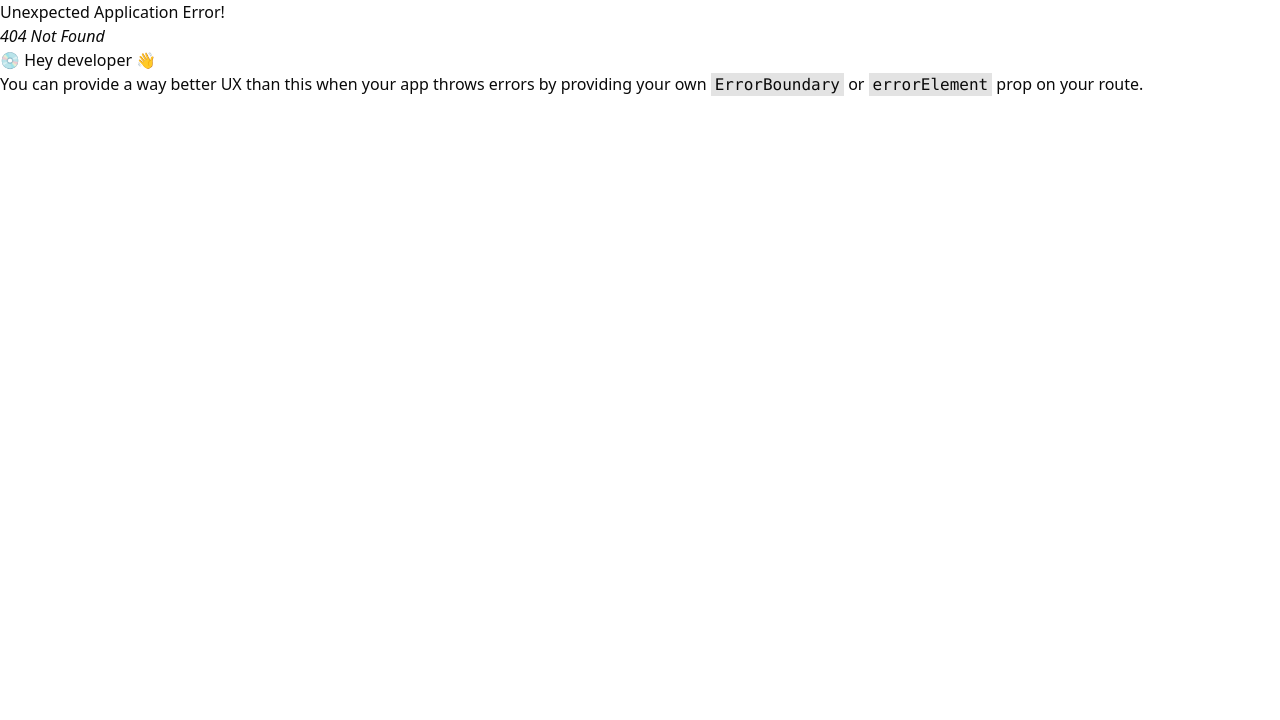
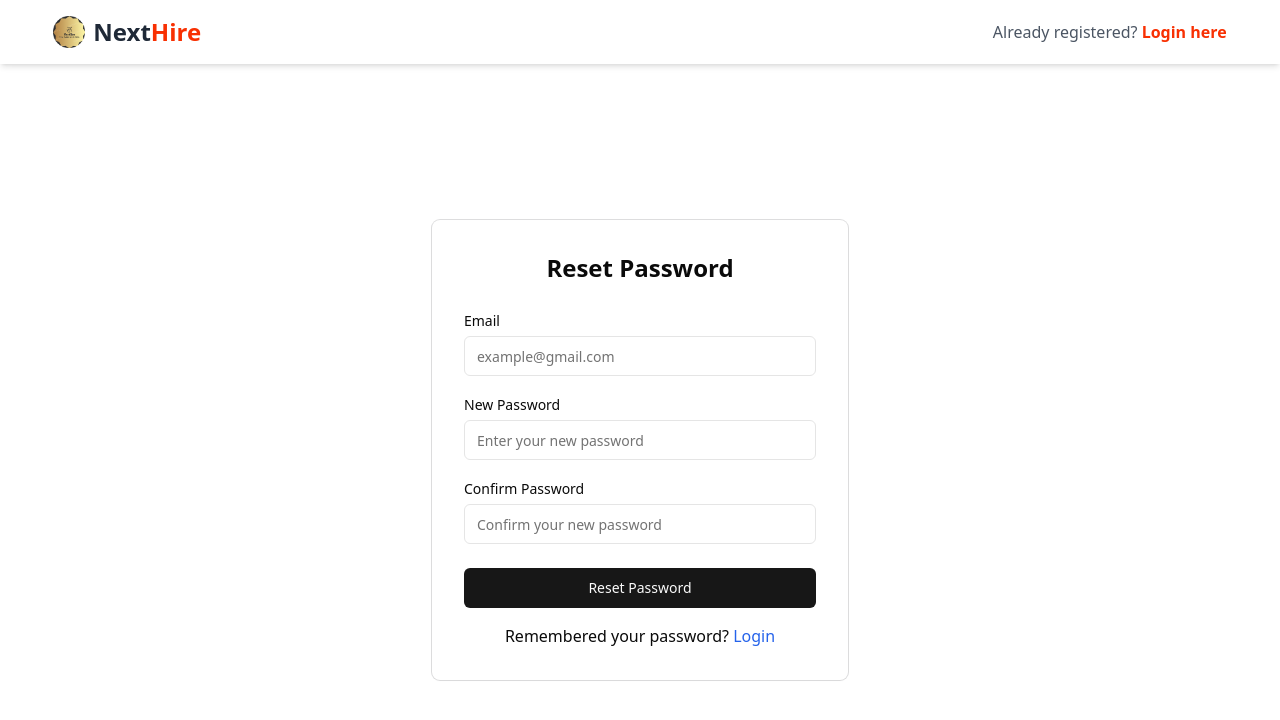
Before and after one commit to raobaba/Next_Hire_Job_Portal, a React (Vite) app in the folder client/: page /forgot-password in a window 1280 px wide. Before the commit this address had no page. Shown: the top 720 px of the page. Built offline with nearby package versions, Linux system fonts and the light colour scheme.

Commit message:
profile related

```diff
--- a/client/src/App.jsx
+++ b/client/src/App.jsx
@@ -13,7 +13,9 @@ import CompanySetup from "./components/admin/CompanySetup";
 import AdminJobs from "./components/admin/AdminJob";
 import PostJob from "./components/admin/PostJob";
 import Applicants from "./components/admin/Applicants";
+import ResetPassword from "./components/auth/ResetPassword";
 
+// Router setup
 const appRouter = createBrowserRouter([
   {
     path: "/",
@@ -26,6 +28,10 @@ const appRouter = createBrowserRouter([
   {
     path: "/signup",
     element: <Signup />,
+  },
+  {
+    path: "/forgot-password",
+    element: <ResetPassword />,
   },
   {
     path: "/jobs",
@@ -93,9 +99,11 @@ const appRouter = createBrowserRouter([
   },
 ]);
 
+// Main App component
 function App() {
   return (
-    <div>
+    <div className="flex flex-col min-h-screen">
+      {/* Flex column layout ensures full height */}
       <RouterProvider router={appRouter} />
     </div>
   );
--- a/client/src/components/auth/Login.jsx
+++ b/client/src/components/auth/Login.jsx
@@ -4,11 +4,10 @@ import { Label } from "../ui/label";
 import { Input } from "../ui/input";
 import { Button } from "../ui/button";
 import { Link, useNavigate } from "react-router-dom";
-import axios from "axios";
-import { USER_API_END_POINT } from "@/utils/constant";
 import { toast } from "sonner";
 import { Loader2 } from "lucide-react";
 import ReactHelmet from "@/components/shared/ReactHelmet";
+import Loader from "../shared/Loader";
 
 const Login = () => {
   const [input, setInput] = useState({ email: "", password: "", role: "" });
@@ -19,24 +18,7 @@ const Login = () => {
     setInput({ ...input, [e.target.name]: e.target.value });
   };
 
-  const submitHandler = async (e) => {
-    e.preventDefault();
-    try {
-      setLoading(true);
-      const res = await axios.post(`${USER_API_END_POINT}/login`, input, {
-        headers: { "Content-Type": "application/json" },
-        withCredentials: true,
-      });
-      if (res.data.success) {
-        toast.success(res.data.message);
-        navigate("/");
-      }
-    } catch (error) {
-      toast.error(error.response?.data?.message || "An error occurred");
-    } finally {
-      setLoading(false);
-    }
-  };
+  const submitHandler = async (e) => {};
 
   return (
     <div className="flex flex-col md:flex-row gap-1 items-start justify-center min-h-screen overflow-hidden px-4">
@@ -131,15 +113,11 @@ const Login = () => {
               <Label>Recruiter</Label>
             </div>
           </div>
-          {loading ? (
-            <Button className="w-full">
-              <Loader2 className="mr-2 h-4 w-4 animate-spin" /> Please wait
-            </Button>
-          ) : (
-            <Button type="submit" className="w-full">
-              Login
-            </Button>
-          )}
+          {loading && <Loader />}
+          <Button type="submit" className="w-full">
+            Login
+          </Button>
+
           <div className="text-center mt-4">
             <span>
               Don't have an account?{" "}
--- /dev/null
+++ b/client/src/components/auth/ResetPassword.jsx
@@ -0,0 +1,115 @@
+import React, { useState } from "react";
+import { Link, useNavigate } from "react-router-dom";
+import axios from "axios";
+import { Button } from "../ui/button";
+import { Input } from "../ui/input";
+import { Label } from "../ui/label";
+import { toast } from "sonner";
+import RegisterNavbar from "../shared/RegiserNavbar";
+import ReactHelmet from "../shared/ReactHelmet";
+
+const ResetPassword = () => {
+  const [email, setEmail] = useState("");
+  const [password, setPassword] = useState("");
+  const [confirmPassword, setConfirmPassword] = useState("");
+  const [loading, setLoading] = useState(false);
+  const navigate = useNavigate();
+
+  const handleSubmit = async (e) => {
+    e.preventDefault();
+    setLoading(true);
+
+    if (password !== confirmPassword) {
+      toast.error("Passwords do not match!");
+      setLoading(false);
+      return;
+    }
+
+    try {
+      const response = await axios.post("/api/reset-password", {
+        email,
+        password,
+      });
+      if (response.data.success) {
+        toast.success(response.data.message);
+        navigate("/login"); // Redirect to login after successful reset
+      } else {
+        toast.error(response.data.message);
+      }
+    } catch (error) {
+      toast.error(error.response?.data?.message || "An error occurred");
+    } finally {
+      setLoading(false);
+    }
+  };
+
+  return (
+    <div className="flex flex-col items-center justify-center min-h-screen px-4">
+      <RegisterNavbar />
+      <ReactHelmet
+        title="Reset Password - Next_Hire"
+        description="Reset your password for NextHire"
+        canonicalUrl="http://mysite.com/reset-password"
+      />
+      <div className="bg-white rounded-lg shadow-custom mt-[50px] md:mt-[100px] p-6 md:p-8 w-full md:w-1/3">
+        <h1 className="text-2xl font-bold mb-6 text-center">Reset Password</h1>
+        <form onSubmit={handleSubmit}>
+          <div className="mb-4">
+            <Label>Email</Label>
+            <Input
+              type="email"
+              value={email}
+              onChange={(e) => setEmail(e.target.value)}
+              placeholder="example@gmail.com"
+              className="mt-1 w-full"
+              required
+            />
+          </div>
+          <div className="mb-4">
+            <Label>New Password</Label>
+            <Input
+              type="password"
+              value={password}
+              onChange={(e) => setPassword(e.target.value)}
+              placeholder="Enter your new password"
+              className="mt-1 w-full"
+              required
+            />
+          </div>
+          <div className="mb-4">
+            <Label>Confirm Password</Label>
+            <Input
+              type="password"
+              value={confirmPassword}
+              onChange={(e) => setConfirmPassword(e.target.value)}
+              placeholder="Confirm your new password"
+              className="mt-1 w-full"
+              required
+            />
+          </div>
+          <div className="mt-6">
+            {loading ? (
+              <Button className="w-full" disabled>
+                Please wait...
+              </Button>
+            ) : (
+              <Button type="submit" className="w-full">
+                Reset Password
+              </Button>
+            )}
+          </div>
+          <div className="text-center mt-4">
+            <span>
+              Remembered your password?{" "}
+              <Link to="/login" className="text-blue-600">
+                Login
+              </Link>
+            </span>
+          </div>
+        </form>
+      </div>
+    </div>
+  );
+};
+
+export default ResetPassword;
--- a/client/src/components/auth/Signup.jsx
+++ b/client/src/components/auth/Signup.jsx
@@ -8,10 +8,12 @@ import axios from "axios";
 import { USER_API_END_POINT } from "@/utils/constant";
 import { toast } from "sonner";
 import { Loader2 } from "lucide-react";
-import { FaCircleUser } from "react-icons/fa6";
+import { FaCircleUser, FaGoogle } from "react-icons/fa6";
 import ReactHelmet from "@/components/shared/ReactHelmet";
 import JobSearch from "@/assets/job_search.png";
 import RegisterNavbar from "../shared/RegiserNavbar";
+import Loader from "../shared/Loader";
+import { FcGoogle } from "react-icons/fc";
 
 const Signup = () => {
   const [input, setInput] = useState({
@@ -95,7 +97,6 @@ const Signup = () => {
           </li>
         </ul>
       </div>
-
 
       <div className="bg-white rounded-lg shadow-custom mt-[50px] md:mt-[100px] p-6 md:p-8 w-full md:w-1/3 max-h-[calc(100vh-100px)] overflow-y-auto hide-scrollbar">
         <h1 className="text-2xl font-bold mb-6 text-center">Sign Up</h1>
@@ -196,15 +197,12 @@ const Signup = () => {
               </div>
             </div>
           </div>
-          {loading ? (
-            <Button className="w-full">
-              <Loader2 className="mr-2 h-4 w-4 animate-spin" /> Please wait
-            </Button>
-          ) : (
+          {loading && <Loader />}
+
           <Button type="submit" className="w-full">
             Signup
           </Button>
-          )}
+
           <div className="text-center mt-4">
             <span>
               Already have an account?{" "}
@@ -213,6 +211,15 @@ const Signup = () => {
               </Link>
             </span>
           </div>
+          <p className="text-sm text-center items-center font-semibold mx-2">
+            Or
+          </p>
+          <div className="text-center flex items-center justify-center mt-6">
+            <Button className="flex items-center justify-center bg-gray-100 border border-gray-300 text-gray-700 rounded-lg hover:bg-gray-200 transition px-4 py-2">
+              <FaGoogle className="mr-2" />
+              <span>Continue with Google</span>
+            </Button>
+          </div>
         </form>
       </div>
     </div>
--- a/client/src/components/shared/Navbar.jsx
+++ b/client/src/components/shared/Navbar.jsx
@@ -1,29 +1,50 @@
-import React, { useState } from "react";
+import { useState, useEffect, useRef } from "react";
 import { Button } from "@/components/ui/button";
 import { Link } from "react-router-dom";
 import { FiMenu, FiX } from "react-icons/fi";
 import ReactHelmet from "./ReactHelmet";
+import { RiMenu2Fill } from "react-icons/ri";
+import { FaUser, FaCog, FaShieldAlt, FaSignOutAlt } from "react-icons/fa";
 
 const Navbar = () => {
   const [isOpen, setIsOpen] = useState(false);
+  const [isDropDownOpen, setIsDropDownOpen] = useState(false);
+  const dropdownRef = useRef(null);
+  const token = true; // Example token, replace with your authentication logic.
+
+  const toggleDropdown = () => {
+    setIsDropDownOpen((prev) => !prev);
+  };
 
   const toggleMenu = () => {
     setIsOpen((prev) => !prev);
   };
 
+  const closeDropdown = (e) => {
+    if (dropdownRef.current && !dropdownRef.current.contains(e.target)) {
+      setIsDropDownOpen(false);
+    }
+  };
+
+  useEffect(() => {
+    document.addEventListener("mousedown", closeDropdown);
+
+    return () => {
+      document.removeEventListener("mousedown", closeDropdown);
+    };
+  }, []);
+
   return (
     <div className="bg-white shadow-md w-full fixed top-0 left-0 z-50">
       <ReactHelmet
         title="Home - Next_Hire"
-        description="Welcome to Next_Hire – your one-stop platform to discover new job opportunities and connect with top employers. Whether you're looking to advance your career, explore job listings, or recruit top talent, our platform provides seamless navigation and powerful search tools to help you succeed. Start your job search or hiring process today!"
+        description="Welcome to Next_Hire – your one-stop platform to discover new job opportunities and connect with top employers."
         canonicalUrl="http://mysite.com/home"
       />
       <div className="bg-white w-11/12 m-auto">
         <div className="flex items-center justify-between mx-auto max-w-7xl h-16 px-4 lg:px-0">
           <h1 className="text-2xl font-bold text-gray-800">
-
             <Link to="/">
-              {" "}
               Next<span className="text-[#F83002]">Hire</span>
             </Link>
           </h1>
@@ -48,7 +69,41 @@ const Navbar = () => {
                 <Link to="/browse">Browse</Link>
               </li>
             </ul>
+            {token ? (
+              <div className="relative inline-block" ref={dropdownRef}>
+                <div
+                  className="py-1 flex items-center px-3 border rounded-2xl cursor-pointer hover:bg-gray-200"
+                  onClick={toggleDropdown}
+                >
+                  <span>
+                    <RiMenu2Fill />
+                  </span>
+                  <div className="w-6 h-6 bg-gray-300 rounded-full overflow-hidden ml-4">
+                    {/* Example: <img src="profile-pic-url.jpg" alt="Profile" className="w-full h-full object-cover" /> */}
+                  </div>
+                </div>
 
+                {/* Dropdown Menu */}
+                {isDropDownOpen && (
+                  <div className="absolute right-0 mt-2 w-48 bg-white border rounded-lg shadow-lg z-10">
+                    <ul className="py-2">
+                      <li className="flex items-center px-4 py-2 hover:bg-gray-100 cursor-pointer">
+                        <FaUser className="mr-2" /> Profile
+                      </li>
+                      <li className="flex items-center px-4 py-2 hover:bg-gray-100 cursor-pointer">
+                        <FaCog className="mr-2" /> Settings
+                      </li>
+                      <li className="flex items-center px-4 py-2 hover:bg-gray-100 cursor-pointer">
+                        <FaShieldAlt className="mr-2" /> Privacy
+                      </li>
+                      <li className="flex items-center px-4 py-2 hover:bg-gray-100 cursor-pointer">
+                        <FaSignOutAlt className="mr-2" /> Logout
+                      </li>
+                    </ul>
+                  </div>
+                )}
+              </div>
+            ) : (
               <div className="flex items-center gap-4">
                 <Link to="/login">
                   <Button
@@ -64,6 +119,7 @@ const Navbar = () => {
                   </Button>
                 </Link>
               </div>
+            )}
           </div>
         </div>
 
```
Also changed, not shown: client/src/assets/google.png (added), client/src/redux/actionTypes/user.actionType.js (added), client/src/redux/actions/user.action.js (added), client/src/redux/reducers/user.reducer.js (added). Lines whose indentation alone changed are shown as unchanged.
